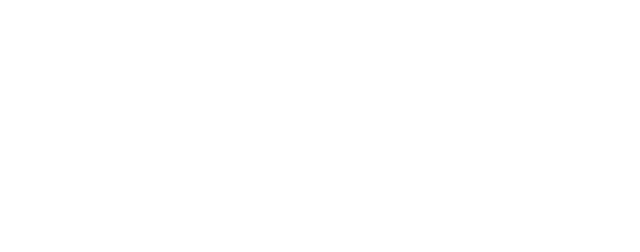
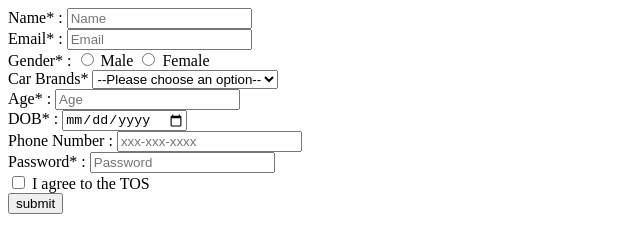
Before and after one commit to acciojob/signup-form-car-SuvenduX, a website: page main.html in a window 1280 px wide. Shown: the whole page, without its empty margins (0-640 px from the left). Drawn offline with Linux system fonts and the light colour scheme.

Commit message:
created a submission

```diff
--- a/main.html
+++ b/main.html
@@ -7,7 +7,67 @@
 </head>
 
 <body>
-	<!-- the entire body must be written by student -->
+<form method="POST">
+
+	<div>
+		<label for="name">Name* : </label>
+		<input type="text" id="name" placeholder="Name" required>
+	</div>
+
+	<div>
+		<label for="email">Email* : </label>
+		<input type="email" id="email" placeholder="Email" required>
+	</div>
+
+	<div>
+		<label for="email">Gender* : </label>
+		<input type="radio" id="gender_m" value="Male" name="gender" required>
+		<label for="gender_m"> Male </label>
+
+		<input type="radio" id="gender_f" value="Female" name="gender" required>
+		<label for="gender_f"> Female </label>
+	</div>
+
+	<div>
+		<label for="cars"> Car Brands* </label>
+		<select id="cars" required>
+			<option value="disabled" disabled selected>--Please choose an option--</option>
+			<option value="BMW">BMW</option>
+			<option value="Audi">Audi</option>
+			<option value="Mercedez">Mercedez</option>
+		</select>
+	</div>
+
+	<div>
+		<label for="age">Age* : </label>
+		<input type="number" id="age" placeholder="Age" required>
+	</div>
+
+	<div>
+		<label for="dob">DOB* : </label>
+		<input type="date" id="dob" required>
+	</div>
+
+	<div>
+		<label for="tel">Phone Number : </label>
+		<input type="tel" id="tel" placeholder="xxx-xxx-xxxx" >
+	</div>
+
+	<div>
+		<label for="password">Password* : </label>
+		<input type="password" id="password" placeholder="Password" required>
+	</div>
+
+	<div>
+		<input type="checkbox"id="tos" required>
+		<label for="tos">I agree to the TOS</label>
+	</div>
+
+	<div>
+		<button type="submit">submit</button>
+	</div>
+
+	</form>
     <script type="text/javascript" src="./script.js">
 </script>
 
```
